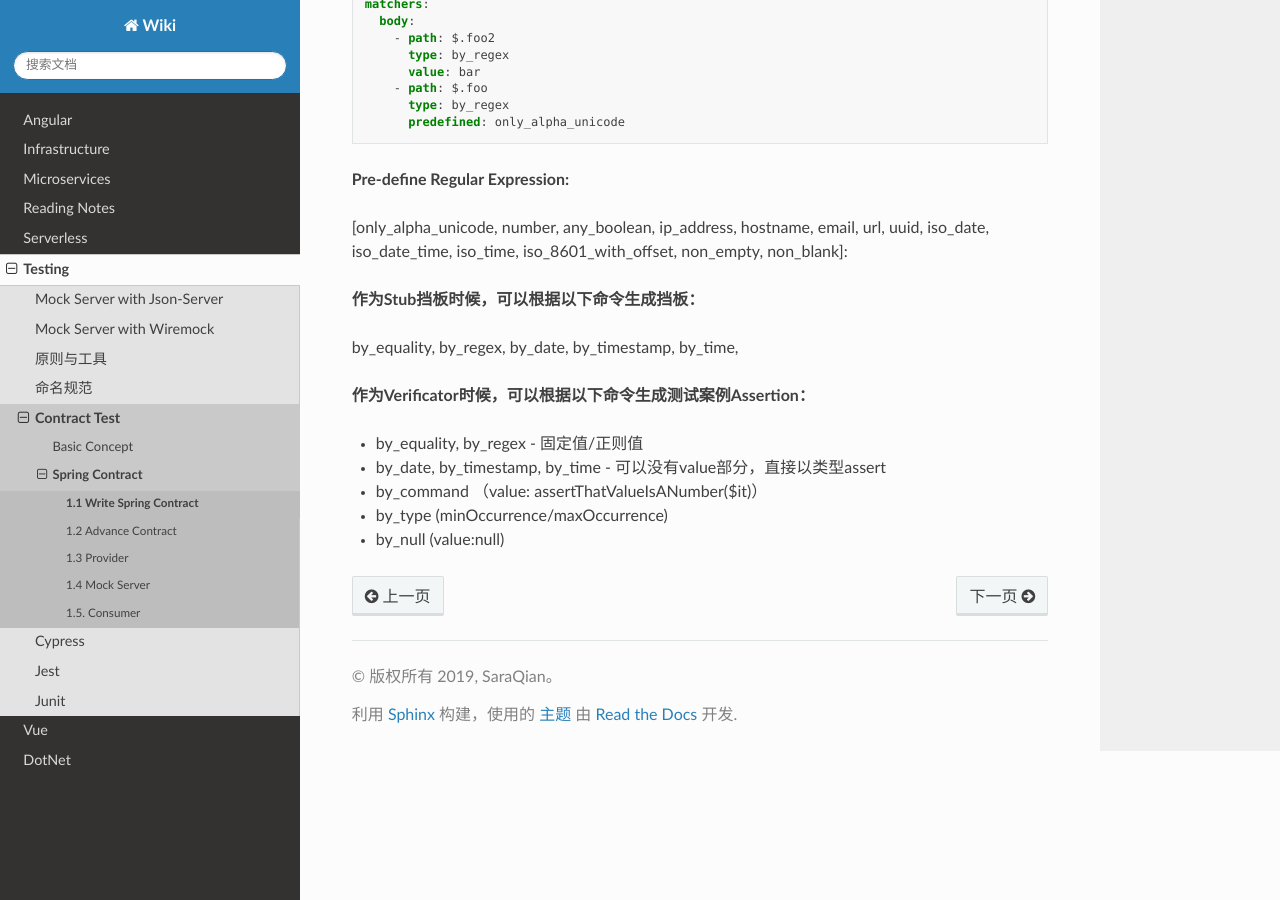
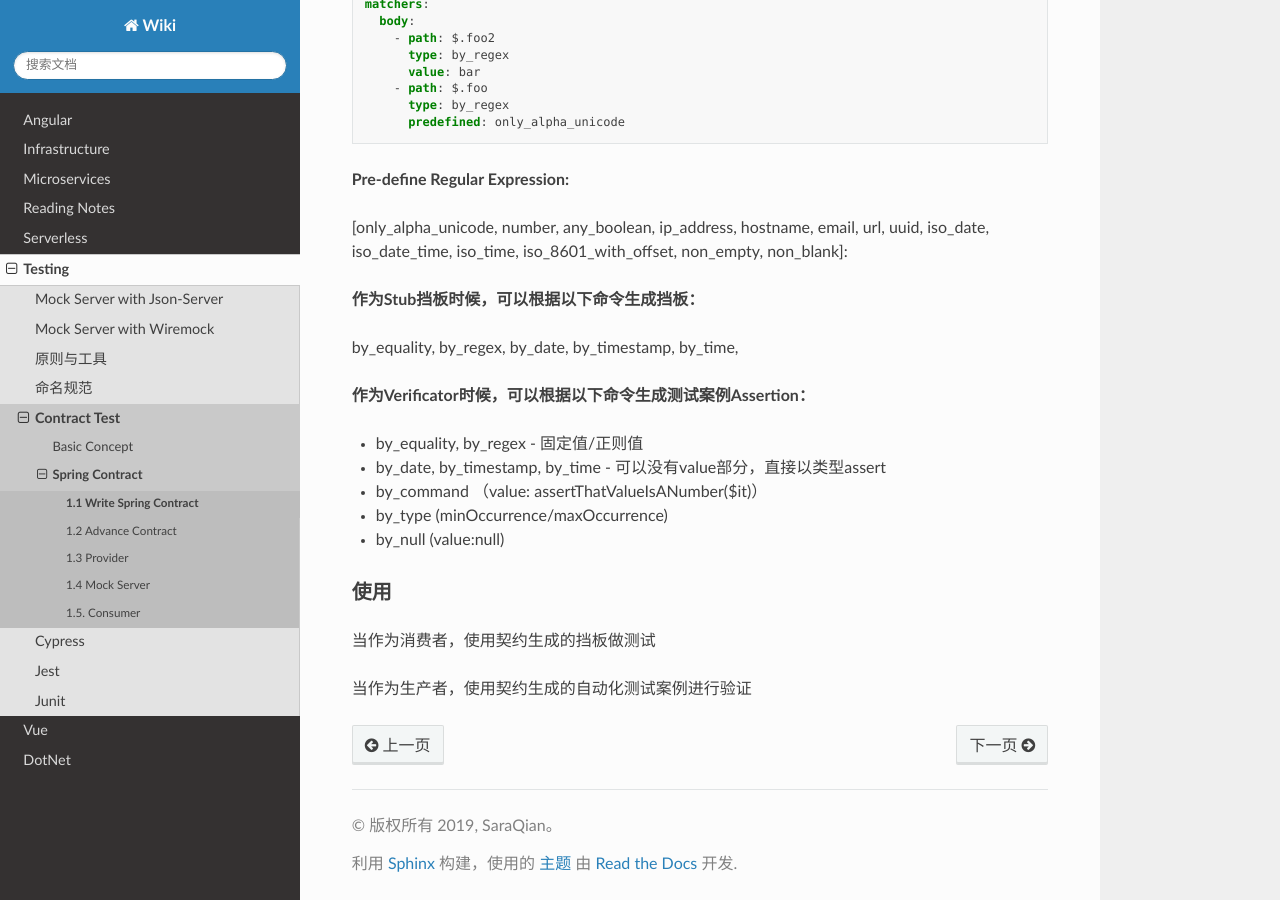
Before and after one commit to abigail830/Sphinx_wiki, a Sphinx documentation site: the page built from source/Testing/ContractTest/SpringContract/11_write_contract.rst, in a window 1280 px wide and 900 px high, scrolled down 2451 px. Built offline with Sphinx 7.4.7 and the Read the Docs theme 2.0.0, drawn with Linux system fonts in a browser that asks for light colours.

Commit message:
Update 11_write_contract.rst

```diff
--- a/source/Testing/ContractTest/SpringContract/11_write_contract.rst
+++ b/source/Testing/ContractTest/SpringContract/11_write_contract.rst
@@ -155,5 +155,13 @@ by_equality, by_regex, by_date, by_timestamp, by_time,
 * by_type (minOccurrence/maxOccurrence)
 * by_null (value:null)
 
+使用
+^^^^^^^
+
+当作为消费者，使用契约生成的挡板做测试
+
+当作为生产者，使用契约生成的自动化测试案例进行验证
+
+
 
 .. index:: Testing, Contract
```
